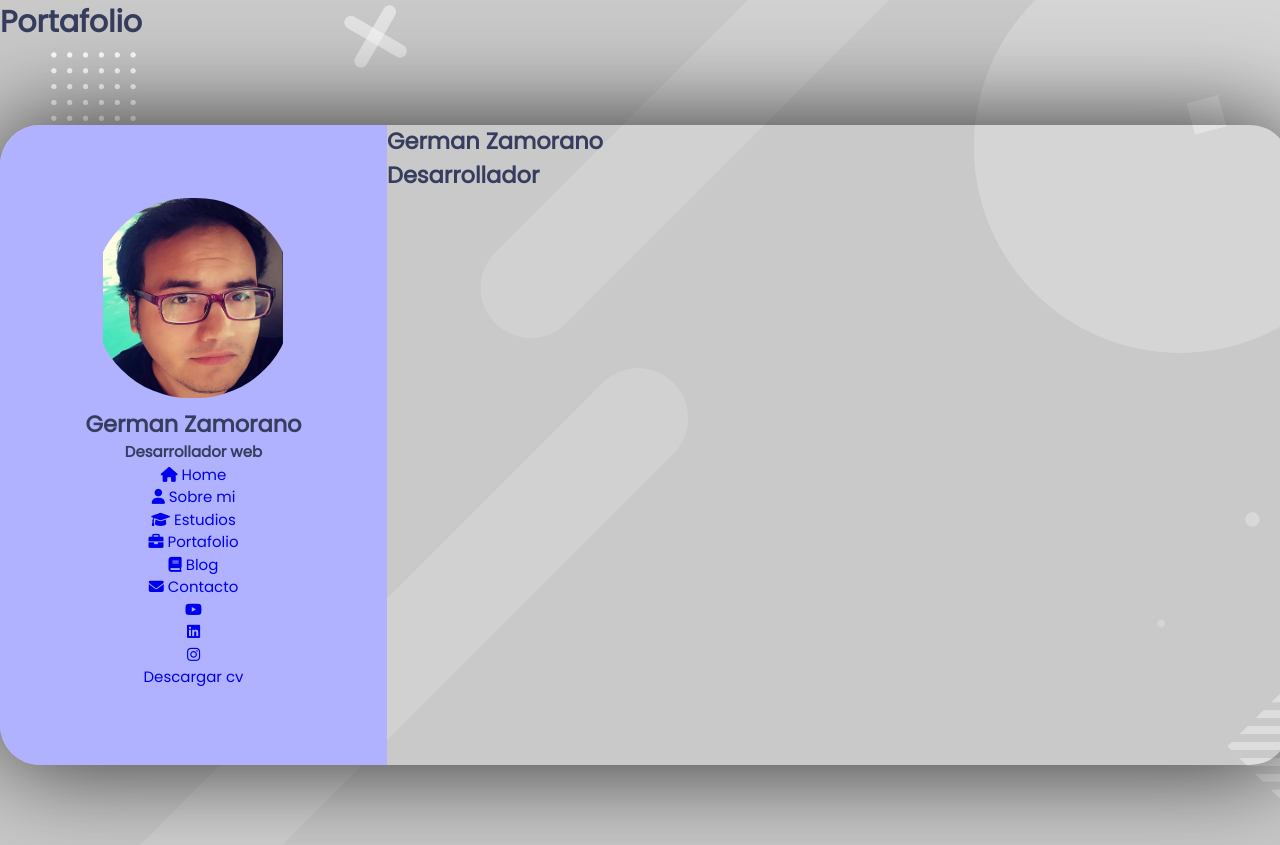
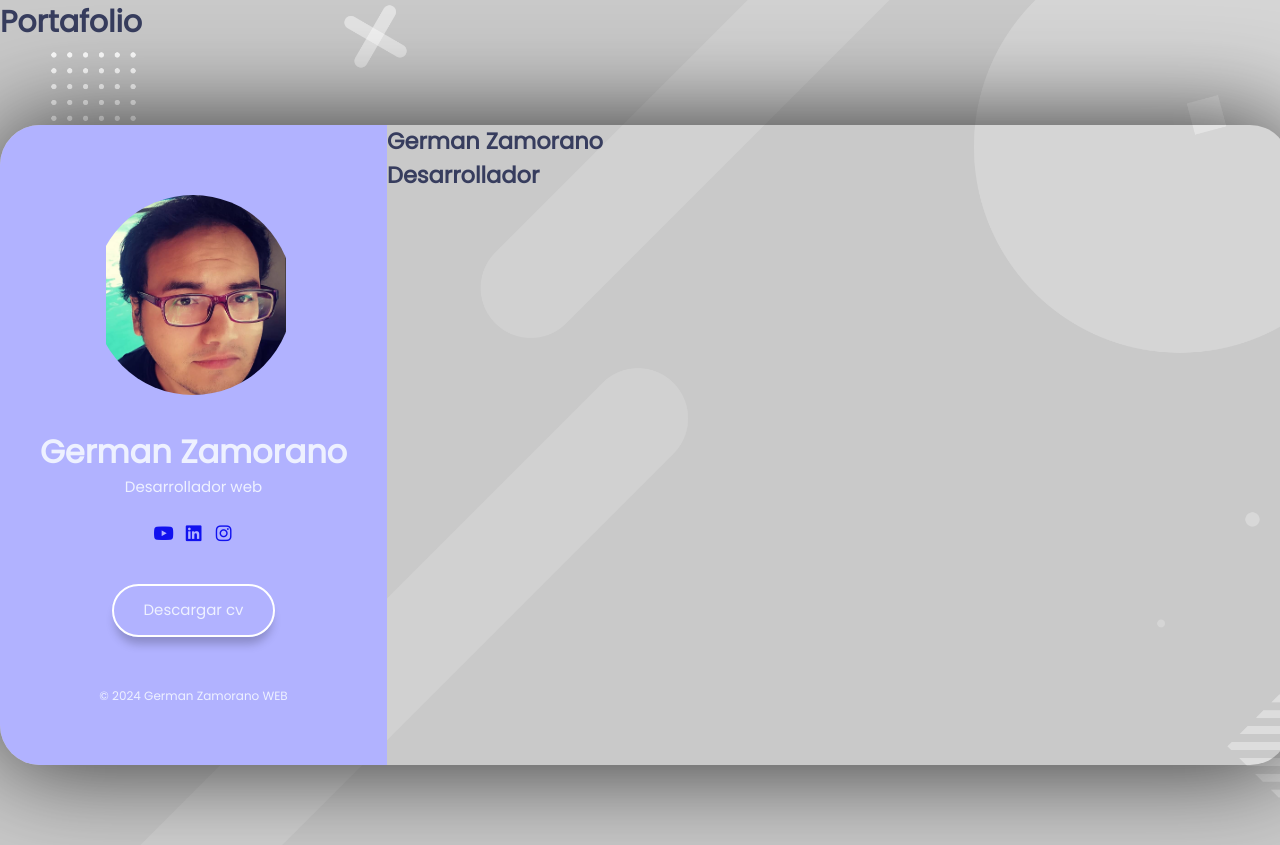
Before and after one commit to Ryuzerox/Portafolio.github.io, a plain HTML site: page index.html in a window 1280 px wide. Drawn offline with Linux system fonts and the light colour scheme.

Commit message:
actualizacion

```diff
--- a/index.html
+++ b/index.html
@@ -21,7 +21,7 @@
                 <section class="aside__user-info">
                     <div class="user-info__gerneral">
                         <div class="user-info__container-image">
-                            <img src="./assets/img/perfil.png" class="user-info__image" alt="foto de perfil del usuario" height="250px" width="250px">
+                            <img src="./assets/img/perfil.png" class="user-info__image" alt="foto de perfil del usuario">
                         </div>
 
                         <h2 class="user-info__name">German Zamorano</h2>
@@ -76,7 +76,7 @@
                     </nav>
 
                     <!--Links a rede sociales-->
-                    <div class="user-info__user-link">
+                    <div class="user-info__links">
                         <ul class="links__social">
                             <li class="social__option">
                                 <a href="#" class="social__link">
--- a/styles.css
+++ b/styles.css
@@ -80,29 +80,122 @@ body{
     min-height: 100%;
     min-width: 30rem;
     background-color: var(--color-secundario);
-    color: var(--color-principal);
+    color: var(--color-fondos);
 }
 
 .user-info__container-image{
     position: relative;
     display: inline-block;
     margin-top: 7rem;
+    border-radius: 20rem;
+    width: 200px;
+    height: 200px;
+    overflow: hidden;
+
+}
+
+
+
+.user-info__image{
+    width: 100%;
     background-color: var(--color-principal);
     border: 3px solid var(--color-principal);
-    border-radius: 10rem;
-    width: 200px;
-    height: 200px;
-    position: relative;
-    overflow: hidden;
+    transform: translate(0%, -10%) scale(0.9);
+    z-index: 1;
 
 
 }
 
-.user-info__image{
+.user-info__container-image::after{
+    content: "hola";
+    position: absolute;
+    z-index: -1;
+    top: 5%;
+    left: 9%;
     width: 100%;
-    transform: translate(0%, -10%) scale(0.9);
+    height: 100%;
+    background-image: -webkit-repeating-radial-gradient(center center,red, #fff 1px,transparent 0px,transparent 100%);
+    background-size: 0.6rem 0.6rem;
+    border-radius: 30rem;
 
 }
+
+.user-info__name{
+    margin-top: 2.6rem;
+    color: var(--color-fondos);
+    font-size: 3.2rem;
+    font-weight: bold;
+}
+
+
+.user-info__job{
+    font-size: 1.7re;
+    font-weight: 200;
+    color: var(--color-fondos);
+}
+
+
+
+
+.user-info__links{
+    margin-bottom: 3.6rem;
+}
+
+.links__social{
+    margin-top: 2rem;
+    text-align: center;
+    display: flex;
+    flex-direction: row;
+}
+
+.social__option{
+    height: 3rem;
+    width: 3rem;
+    font-size: 1.8rem;
+    line-height: 3.2rem;
+    opacity: 0.9;
+    border-radius: 3rem;
+    transition: all 0.3s ease-in-out ;
+}
+
+.social__option:hover{
+    opacity: 1;
+    background-color: rgba(183, 0, 255, 0.233);
+}
+
+.layout__menu{
+    display: none;
+}
+
+.user-info__footer{
+    margin-top: 2re;
+    margin-bottom: 4rem;
+
+}
+
+.user-info__btn{
+    padding: 3rem;
+    padding-top: 1.3rem;
+    padding-bottom: 1.3rem;
+    border-radius: 3.2rem;
+    border: 2px solid white;
+    color: var(--color-fondos);
+    box-shadow: 0 10px 10px -3px rgba(0, 0, 0, 0.22) ;
+    transition: all 0.3s ease-in-out;
+}
+
+.user-info__btn:hover{
+    background-color: var(--color-fondos);
+    color: var(--color-principal);
+    border: 2px solid var(--color-principal);
+}
+
+.user-info__footer{
+    position: absolute;
+    bottom: 2rem;
+    font-size: 1.2rem;
+}
+
 /*Contenido principal*/
 
 .layout__content{
```
